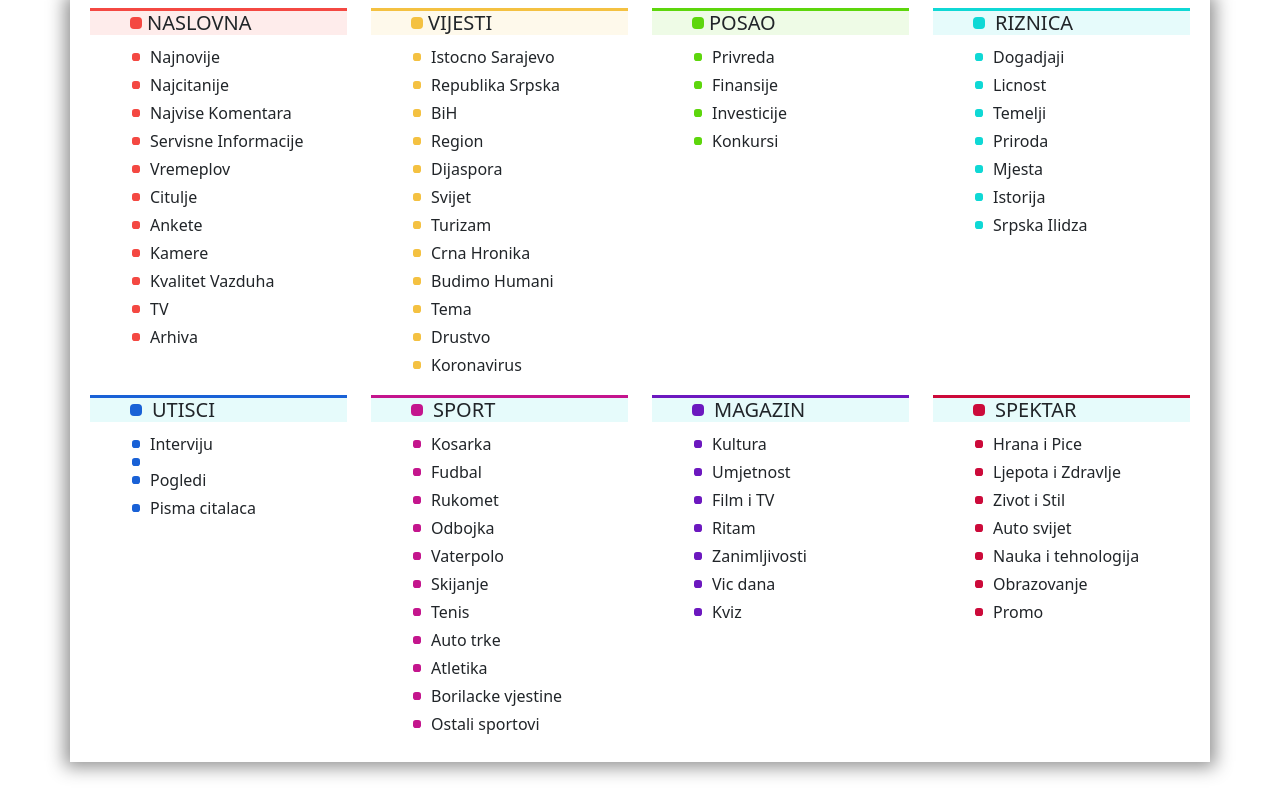
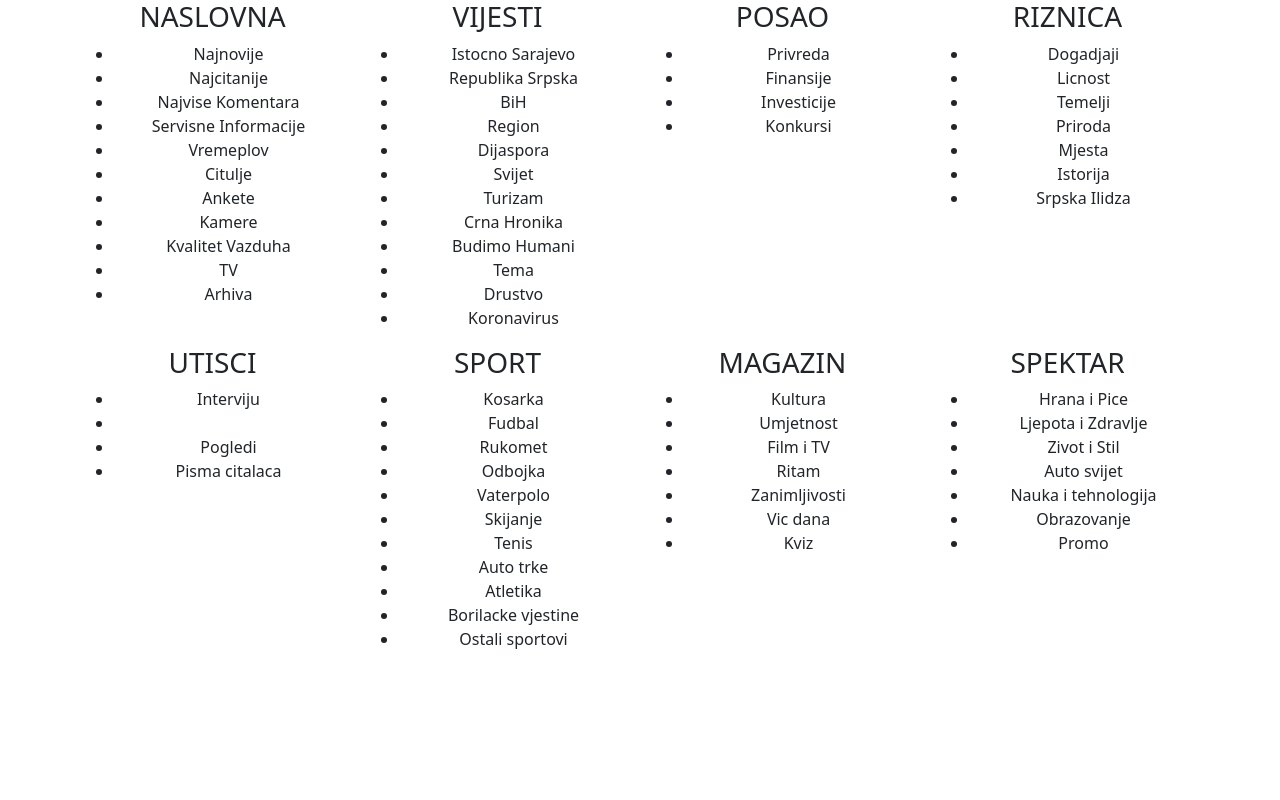
Before and after one commit to novak118/firstProject, a plain HTML site: page menu.html in a window 1280 px wide. Drawn offline with nearby package versions, Linux system fonts and the light colour scheme.

Commit message:
refactorized code

```diff
--- a/style.css
+++ b/style.css
@@ -1,298 +1,8 @@
-.naslov {
-
-     text-align: left;
-     font-size: 1.75rem;
-     font-weight: 500;
-    line-height: 1.2;
-    font-weight: bold;
-}
 
 
-.datum {
-    color: #6C757D;
-    font-weight: 500;
-    line-height: 1.2;
-    margin:0;
-    font-size: 16px;
+      .prvo{
 
-}
-.slike{
-text-align: center;
-height: 470px;
-}
-.novo{
-text-align: left;
-}
-.staro {
-    font-style: italic;
+        color: #0FD8D5;
 
 
-}
-.naslovna{
-
-    border-top: 3px solid #f44842;
-    background-color: #FEECEB;
-    font-size: 20px;
-    display: flex;
-    align-items: center;
-    display: flex;
-    padding-left: 40px;
-    column-gap: 5px;
-
-
-}
-.kocka{
-width: 12px;
-height: 12px;
-background-color: #f44842;
-border-radius: 4px;
-}
-.lista-naslovna li::before{
-    content :"";
-    background-color:#f44842;
-    display: inline-block;
-    width: 8px;
-    height: 8px;
-    margin-left:10px ;
-   border-radius: 35%;
-   margin-right: 10px;
-
-
-
-}
-.kocka2{
-    width: 12px;
-height: 12px;
-border-radius: 4px;
-background-color: #f4c141;
-
-}
-.vijesti{
-    background-color:#FEF9EB;
-    font-size: 20px;
-    border-top:3px solid #f4c141;
-    display: flex;
-    align-items: center;
-    display: flex;
-    padding-left: 40px;
-    column-gap: 5px;
-}
-.lista-vijesti li::before{
-    content :"";
-        background-color:#f4c141;
-        display: inline-block;
-        width: 8px;
-        height: 8px;
-        margin-left:10px ;
-       border-radius: 35%;
-       margin-right: 10px;
-
-
-
-
-}
-.posao{
-font-size: 20px;
-background-color: #EEFBE6;
-border-top:3px solid #5dd60c;
-display: flex;
-    align-items: center;
-    display: flex;
-    padding-left: 40px;
-    column-gap: 5px;
-}
-.kocka3{
-    width: 12px;
-height: 12px;
-border-radius: 4px;
-background-color: #5DD60C;
-
-}
-.lista-posao li::before{
-    content :"";
-        background-color: #5dd60c;
-      font-size: 25px;
-        display: inline-block;
-        width: 8px;
-        height: 8px;
-        margin-left:10px ;
-       border-radius: 35%;
-       margin-right: 10px;
-
-
-
-
-}
-.riznica{
-
-    font-size: 20px;
-    background-color: #E6FBFB;
-    border-top:3px solid #0fd8d5;
-    display: flex;
-    align-items: center;
-    display: flex;
-    padding-left: 40px;
-    column-gap: 10px;
-
-}
-.kocka4{
-    width: 12px;
-height: 12px;
-border-radius: 4px;
-background-color: #0FD8D5;
-}
-.utisci{
-    font-size: 20px;
-    background-color: #E6FBFB;
-    border-top:3px solid #1961d6;
-    display: flex;
-    align-items: center;
-    display: flex;
-    padding-left: 40px;
-    column-gap: 10px;
-}
-.lista-utisci li::before{
-    content :"";
-        background-color: #1961d6;
-      font-size: 25px;
-        display: inline-block;
-        width: 8px;
-        height: 8px;
-        margin-left:10px ;
-       border-radius: 35%;
-       margin-right: 10px;
-
-}
-.kocka5{
-    width: 12px;
-    height: 12px;
-    border-radius: 4px;
-    background-color:#1961d6
-
-
-
-}
-.lista-sport li::before{
-    content :"";
-        background-color: #c4158d;
-      font-size: 25px;
-        display: inline-block;
-        width: 8px;
-        height: 8px;
-        margin-left:10px ;
-       border-radius: 35%;
-       margin-right: 10px;
-}
-.sport{
-    font-size: 20px;
-    background-color: #E6FBFB;
-    border-top:3px solid #c4158d;
-    display: flex;
-    align-items: center;
-    display: flex;
-    padding-left: 40px;
-    column-gap: 10px;
-}
-.kocka6{
-    width: 12px;
-    height: 12px;
-    border-radius: 4px;
-    background-color:#c4158d;
-}
-.lista-magazin li::before{
-    content :"";
-    background-color:#6c18bf;
-    font-size: 25px;
-    display: inline-block;
-    width: 8px;
-    height: 8px;
-    margin-left:10px ;
-   border-radius: 35%;
-   margin-right: 10px;
-
-
-
-}
-.magazin{
-    font-size: 20px;
-    background-color: #E6FBFB;
-    border-top:3px solid #6c18bf;
-    display: flex;
-    align-items: center;
-    display: flex;
-    padding-left: 40px;
-    column-gap: 10px;
-}
-.kocka7{
-    width: 12px;
-    height: 12px;
-    border-radius: 4px;
-    background-color:#6c18bf;
-}
-.lista-spektar li::before{
-    content :"";
-    background-color:#cc0a3a;
-    font-size: 25px;
-    display: inline-block;
-    width: 8px;
-    height: 8px;
-    margin-left:10px ;
-   border-radius: 35%;
-   margin-right: 10px;
-
-
-}
-.spektar{
-    font-size: 20px;
-    background-color: #E6FBFB;
-    border-top:3px solid #cc0a3a;
-    display: flex;
-    align-items: center;
-    display: flex;
-    padding-left: 40px;
-    column-gap: 10px;
-}
-.kocka8{
-    width: 12px;
-    height: 12px;
-    border-radius: 4px;
-    background-color:#cc0a3a;
-}
-
-
-
-
-.sirina{
-    line-height: 1.75rem;
-    padding: 0.5rem !important;
-    margin-left: auto !important;
-    margin-right: auto !important;
-    max-width: 1140px;
-    -webkit-box-shadow: 0px 0px 17px 5px rgba(0,0,0,0.44);
-box-shadow: 0px 0px 17px 5px rgba(0,0,0,0.44);
-}
-ul{
-
-list-style: none ;
-
-
-}
-
-.lista-riz li::before {
-    content :"";
-        background-color: #0fd8d5;
-      font-size: 25px;
-        display: inline-block;
-        width: 8px;
-        height: 8px;
-        margin-left:10px ;
-       border-radius: 35%;
-       margin-right: 10px;
-
-
-      }
-
-      li{
-        display: flex;
-        align-items: center;
-      }
+    }
```
Also changed, not shown: test.html (added, +32 -0 lines), Capture.PNG (added).
